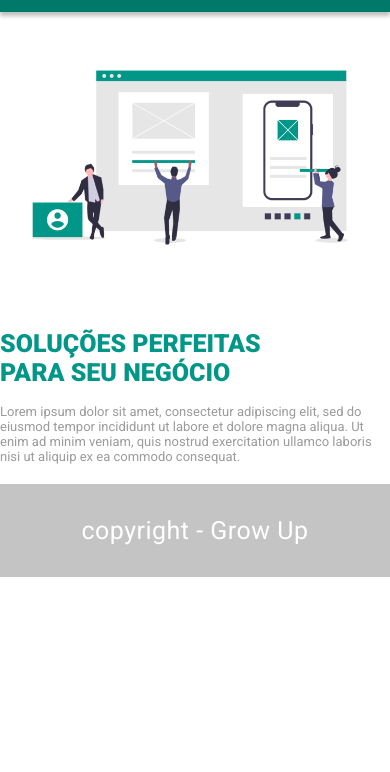
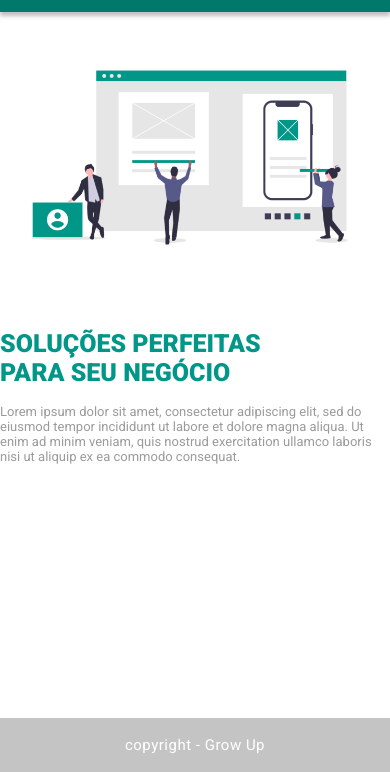
Before and after one commit to vpmys/GrowUP, a plain HTML site: page index.html in a window 390 px wide. Shown: the part 72-844 px from the top of the page. Drawn offline with Linux system fonts and the light colour scheme.

Commit message:
atualização da responsividade

```diff
--- a/css/estilo2.css
+++ b/css/estilo2.css
@@ -2,7 +2,7 @@
 @import url('https://fonts.googleapis.com/css2?family=Roboto:wght@900&display=swap');
 
 
-html{
+html, body{
     height: 100%;
     width: 100%;
 }
@@ -10,8 +10,8 @@ html{
 body{
     font-family: 'Roboto', sans-serif;
     /* height: 100%; */
-    width: 100%;
     margin: 0;
+    padding: 0%;
     /* display: flex;
     flex-direction: column;
     justify-content: space-between; */
@@ -19,6 +19,8 @@ body{
 
 body div.geral{
     min-height: 100%;
+    position: relative;
+    width: 100%;
 }
 
 header{
@@ -67,6 +69,7 @@ main{
     width: 100%;
     height: 600px;
     height: 100%;
+    padding-bottom: 100px;
     display: flex;
     justify-content: center;
     align-items: center;
@@ -104,20 +107,19 @@ main div.container div.texto article{
 
 footer{
     background-color: #C4C4C4;
-    width: 100%;
-    height: 93px;
-    margin-top: 20px;
-    /* position: absolute; */
-    bottom: 0;
+    position:absolute;
     display: flex;
     justify-content: center;
     align-items: center;
+    bottom:0;
+    width:100%;
+    height: 94px;
 }
 
 footer div.copyright{
-    flex-wrap: wrap;
+    position: absolute;
+    color: #FFFFFF;
     font-size: 25px;
-    color: #FFFFFF;
     letter-spacing: 0.5px;
 }
 
@@ -184,4 +186,10 @@ footer div.copyright{
         width:100%;
         font-size: 13px;
     }
+    footer{
+        height: 54px;
+    }
+    footer div.copyright{
+        font-size: 15px;
+    }
 }
```
